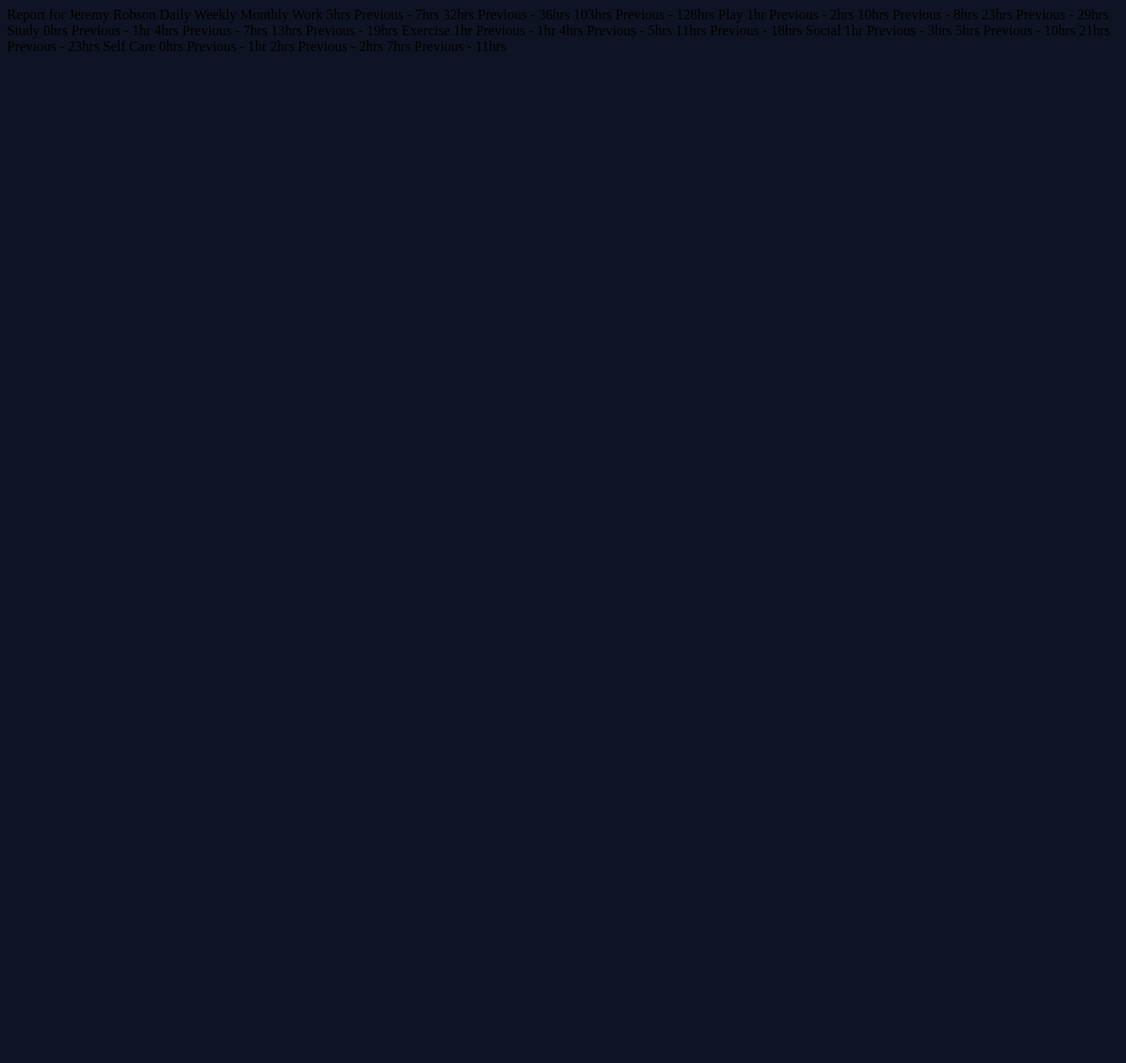
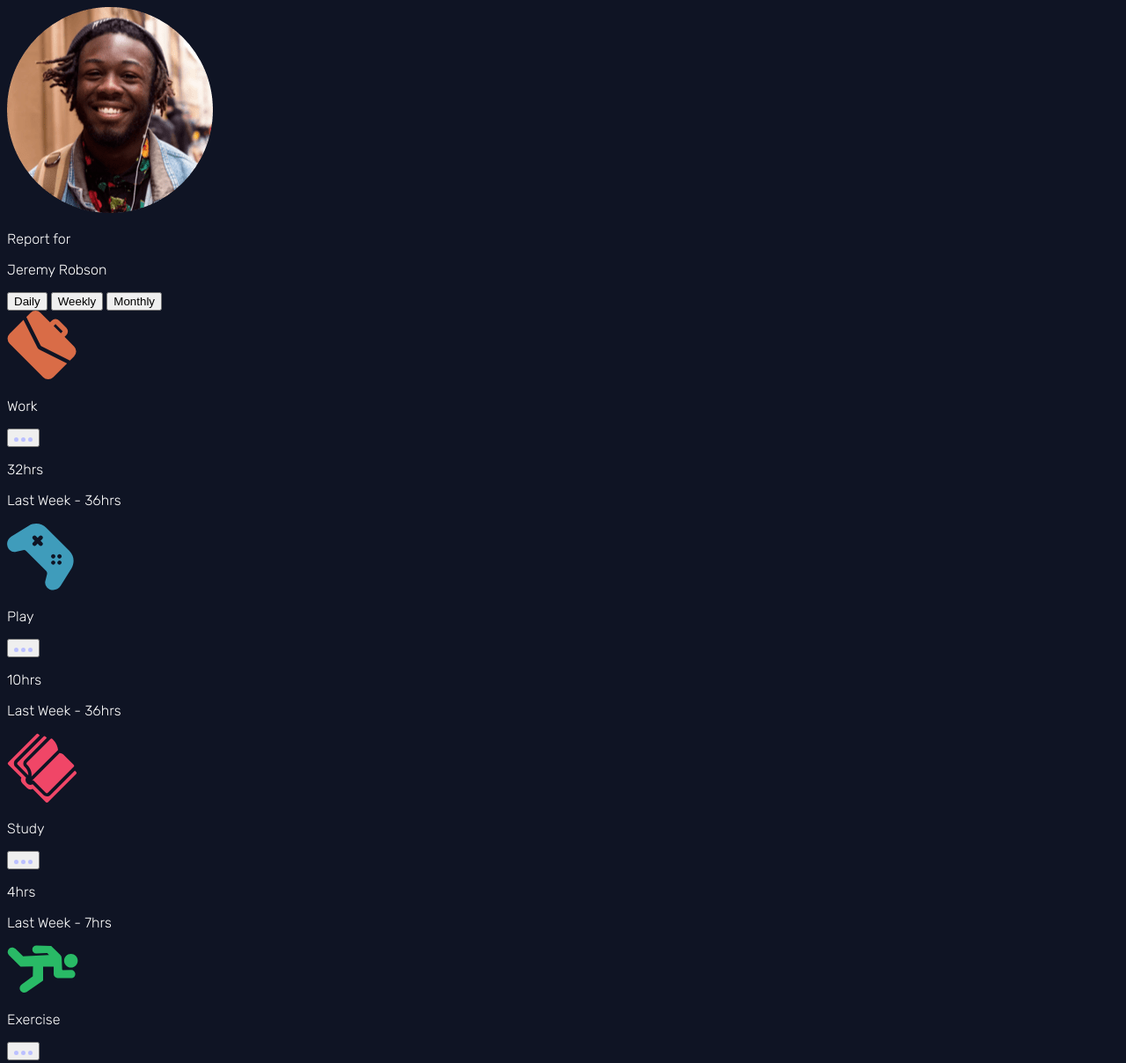
Before and after one commit to gina-wang-1021/time-tracking-dashboard-main, a plain HTML site: page index.html in a window 1280 px wide. Shown: the top 1208 px of the page at 88% size. Before the commit the page ends 816 px from the top, so only its background shows below. Drawn offline with Linux system fonts and the light colour scheme.

Commit message:
completed mark-up and base CSS style

```diff
--- a/base.css
+++ b/base.css
@@ -21,6 +21,8 @@
     height: 100vh;
     width: 100vw;
     background-color: hsl(226, 43%, 10%);
+    color: #FFF;
+    font-family: 'Rubik-Light';
  }
 
  main {
--- a/index.html
+++ b/index.html
@@ -13,60 +13,114 @@
 </head>
 <body>
 
-  Report for
-  Jeremy Robson
+  <main>
+    <div class="grid-container">
 
-  Daily
-  Weekly
-  Monthly
+      <!-- Main Card -->
+      <div class="nav-lower">
+        <div class="nav-upper">
+          <img src="./images/image-jeremy.png" alt="Jeremy's photo" id="photo">
+          <div class="nav-upper_text">
+            <p class="nav-upper_text-upper">Report for</p>
+            <p class="nav-upper_text-lower">Jeremy Robson</p>
+          </div>
+        </div>
+        <button class="btn">Daily</button>
+        <button class="btn">Weekly</button>
+        <button class="btn">Monthly</button>
+      </div>
 
-  Work
-  5hrs <!-- daily -->
-  Previous - 7hrs <!-- daily -->
-  32hrs <!-- weekly -->
-  Previous - 36hrs <!-- weekly -->
-  103hrs <!-- monthly -->
-  Previous - 128hrs <!-- monthly -->
+      <!-- Work Card -->
+      <div class="card-lower">
+        <img src="./images/icon-work.svg" alt="work icon" class="background-img">
+        <div class="card-upper">
+          <div class="card-upper_flex1">
+            <p class="card-upper_title">Work</p>
+            <button class="card-upper_ellipsis"><img src="./images/icon-ellipsis.svg" alt="ellipsis icon"></button>
+          </div>
+          <div class="card-upper_flex2">
+            <p class="card-upper_time">32hrs</p>
+            <p class="card-upper_previous">Last Week - 36hrs</p>
+          </div>
+        </div>
+      </div>
 
-  Play
-  1hr <!-- daily -->
-  Previous - 2hrs <!-- daily -->
-  10hrs <!-- weekly -->
-  Previous - 8hrs <!-- weekly -->
-  23hrs <!-- monthly -->
-  Previous - 29hrs <!-- monthly -->
+      <!-- Play Card -->
+      <div class="card-lower">
+        <img src="./images/icon-play.svg" alt="play icon" class="background-img">
+        <div class="card-upper">
+          <div class="card-upper_flex1">
+            <p class="card-upper_title">Play</p>
+            <button class="card-upper_ellipsis"><img src="./images/icon-ellipsis.svg" alt="ellipsis icon"></button>
+          </div>
+          <div class="card-upper_flex2">
+            <p class="card-upper_time">10hrs</p>
+            <p class="card-upper_previous">Last Week - 36hrs</p>
+          </div>
+        </div>
+      </div>
 
-  Study
-  0hrs <!-- daily -->
-  Previous - 1hr <!-- daily -->
-  4hrs <!-- weekly -->
-  Previous - 7hrs <!-- weekly -->
-  13hrs <!-- monthly -->
-  Previous - 19hrs <!-- monthly -->
+      <!-- Study Card -->
+      <div class="card-lower">
+        <img src="./images/icon-study.svg" alt="study icon" class="background-img">
+        <div class="card-upper">
+          <div class="card-upper_flex1">
+            <p class="card-upper_title">Study</p>
+            <button class="card-upper_ellipsis"><img src="./images/icon-ellipsis.svg" alt="ellipsis icon"></button>
+          </div>
+          <div class="card-upper_flex2">
+            <p class="card-upper_time">4hrs</p>
+            <p class="card-upper_previous">Last Week - 7hrs</p>
+          </div>
+        </div>
+      </div>
 
-  Exercise
-  1hr <!-- daily -->
-  Previous - 1hr <!-- daily -->
-  4hrs <!-- weekly -->
-  Previous - 5hrs <!-- weekly -->
-  11hrs <!-- monthly -->
-  Previous - 18hrs <!-- monthly -->
+      <!-- Exercise Card -->
+      <div class="card-lower">
+        <img src="./images/icon-exercise.svg" alt="exercise icon" class="background-img">
+        <div class="card-upper">
+          <div class="card-upper_flex1">
+            <p class="card-upper_title">Exercise</p>
+            <button class="card-upper_ellipsis"><img src="./images/icon-ellipsis.svg" alt="ellipsis icon"></button>
+          </div>
+          <div class="card-upper_flex2">
+            <p class="card-upper_time">4hrs</p>
+            <p class="card-upper_previous">Last Week - 5hrs</p>
+          </div>
+        </div>
+      </div>
 
-  Social
-  1hr <!-- daily -->
-  Previous - 3hrs <!-- daily -->
-  5hrs <!-- weekly -->
-  Previous - 10hrs <!-- weekly -->
-  21hrs <!-- monthly -->
-  Previous - 23hrs <!-- monthly -->
+      <!-- Social Card -->
+      <div class="card-lower">
+        <img src="./images/icon-social.svg" alt="social icon" class="background-img">
+        <div class="card-upper">
+          <div class="card-upper_flex1">
+            <p class="card-upper_title">Social</p>
+            <button class="card-upper_ellipsis"><img src="./images/icon-ellipsis.svg" alt="ellipsis icon"></button>
+          </div>
+          <div class="card-upper_flex2">
+            <p class="card-upper_time">5hrs</p>
+            <p class="card-upper_previous">Last Week - 10hrs</p>
+          </div>
+        </div>
+      </div>
 
-  Self Care
-  0hrs <!-- daily -->
-  Previous - 1hr <!-- daily -->
-  2hrs <!-- weekly -->
-  Previous - 2hrs <!-- weekly -->
-  7hrs <!-- monthly -->
-  Previous - 11hrs <!-- monthly -->
+      <!-- Self Care Card -->
+      <div class="card-lower">
+        <img src="./images/icon-self-care.svg" alt="self care icon" class="background-img">
+        <div class="card-upper">
+          <div class="card-upper_flex1">
+            <p class="card-upper_title">Self Care</p>
+            <button class="card-upper_ellipsis"><img src="./images/icon-ellipsis.svg" alt="ellipsis icon"></button>
+          </div>
+          <div class="card-upper_flex2">
+            <p class="card-upper_time">2hrs</p>
+            <p class="card-upper_previous">Last Week - 2hrs</p>
+          </div>
+        </div>
+      </div>
 
+    </div>
+  </main>
 </body>
 </html>
```
